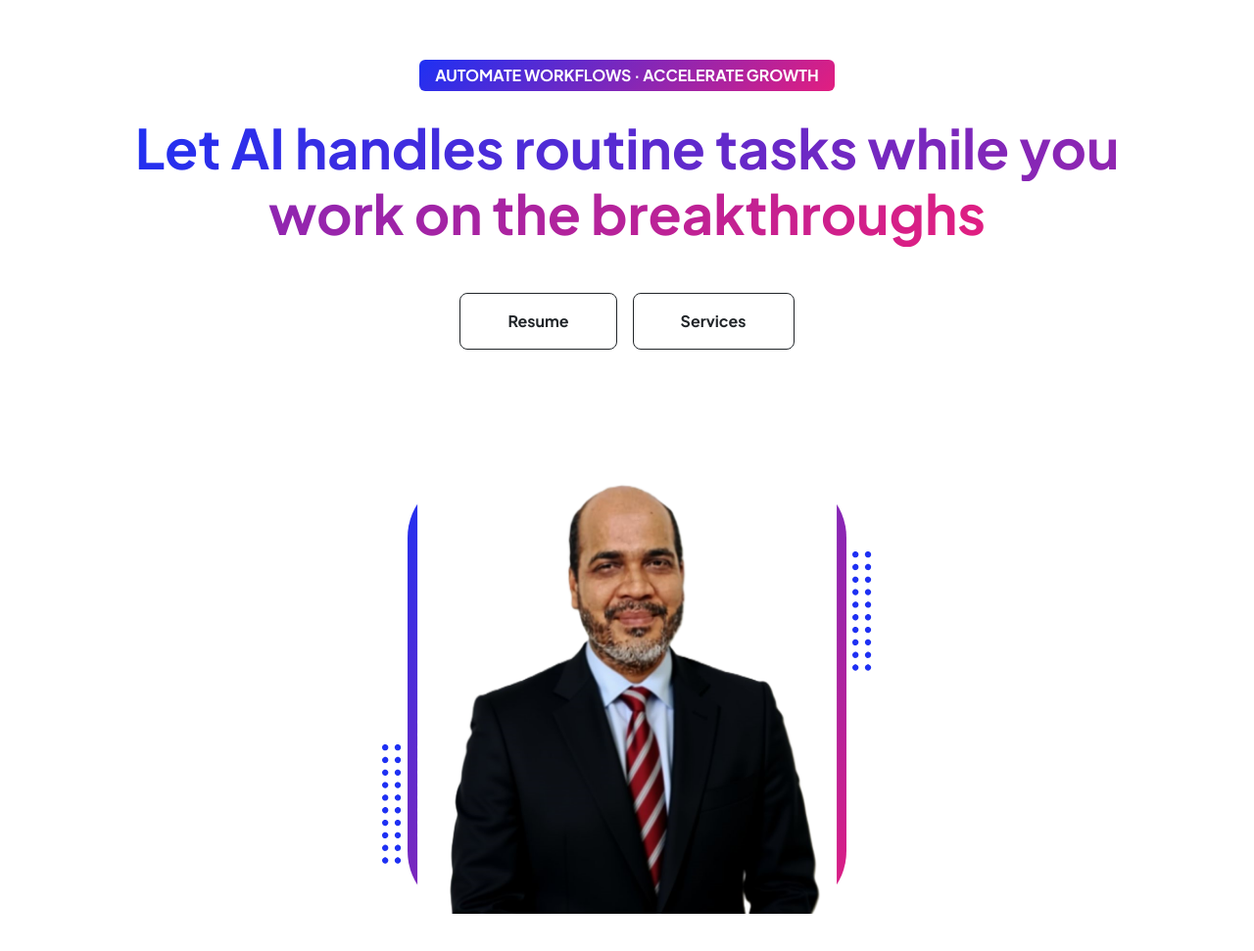
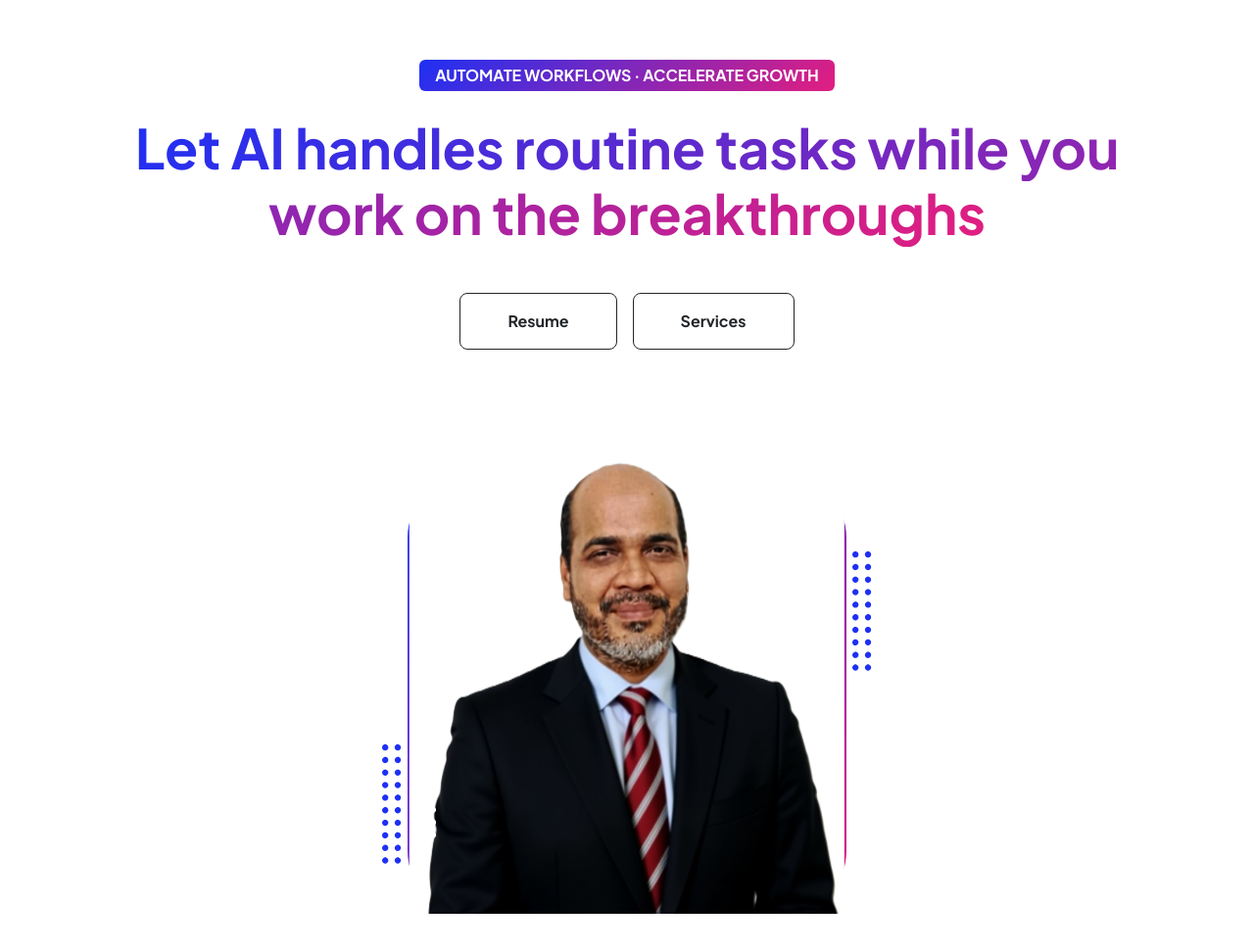
Before and after one commit to akram6043/akram6043.github.io, a plain HTML site: page index.html in a window 1280 px wide. Shown: the part 59-1030 px from the top of the page at 98% size. Drawn offline with nearby package versions, Linux system fonts and the light colour scheme.

Commit message:
Update index.html

```diff
--- a/index.html
+++ b/index.html
@@ -59,7 +59,7 @@
                                 <div class="profile bg-gradient-primary-to-secondary">
                                     <!-- TIP: For best results, use a photo with a transparent background like the demo example below-->
                                     <!-- Watch a tutorial on how to do this on YouTube (link)-->
-                                    <img class="profile-img" src="assets/Akram55.png" alt="..." />
+                                    <img class="profile-img" src="assets/Akram555.png" alt="..." />
                                     <div class="dots-1">
                                         <!-- SVG Dots-->
                                         <svg version="1.1" xmlns="http://www.w3.org/2000/svg" xmlns:xlink="http://www.w3.org/1999/xlink" x="0px" y="0px" viewBox="0 0 191.6 1215.4" style="enable-background: new 0 0 191.6 1215.4" xml:space="preserve">
```
